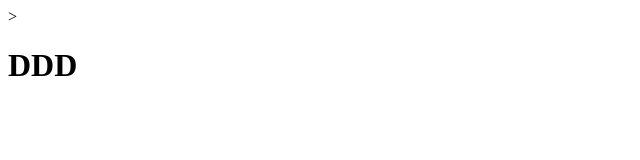
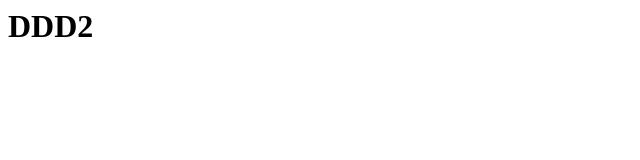
Before and after one commit to cgPeter/portfolio, a plain HTML site: page index.html in a window 1280 px wide. Shown: the whole page, without its empty margins (0-640 px from the left). Drawn offline with Linux system fonts and the light colour scheme.

Commit message:
Add files via upload

```diff
--- a/index.html
+++ b/index.html
@@ -1,4 +1,4 @@
 <html>
-<title> dupa </title>>
-<h1>DDD<h1>
+<title> dupa </title>
+<h1>DDD2<h1>
 </html>
```
